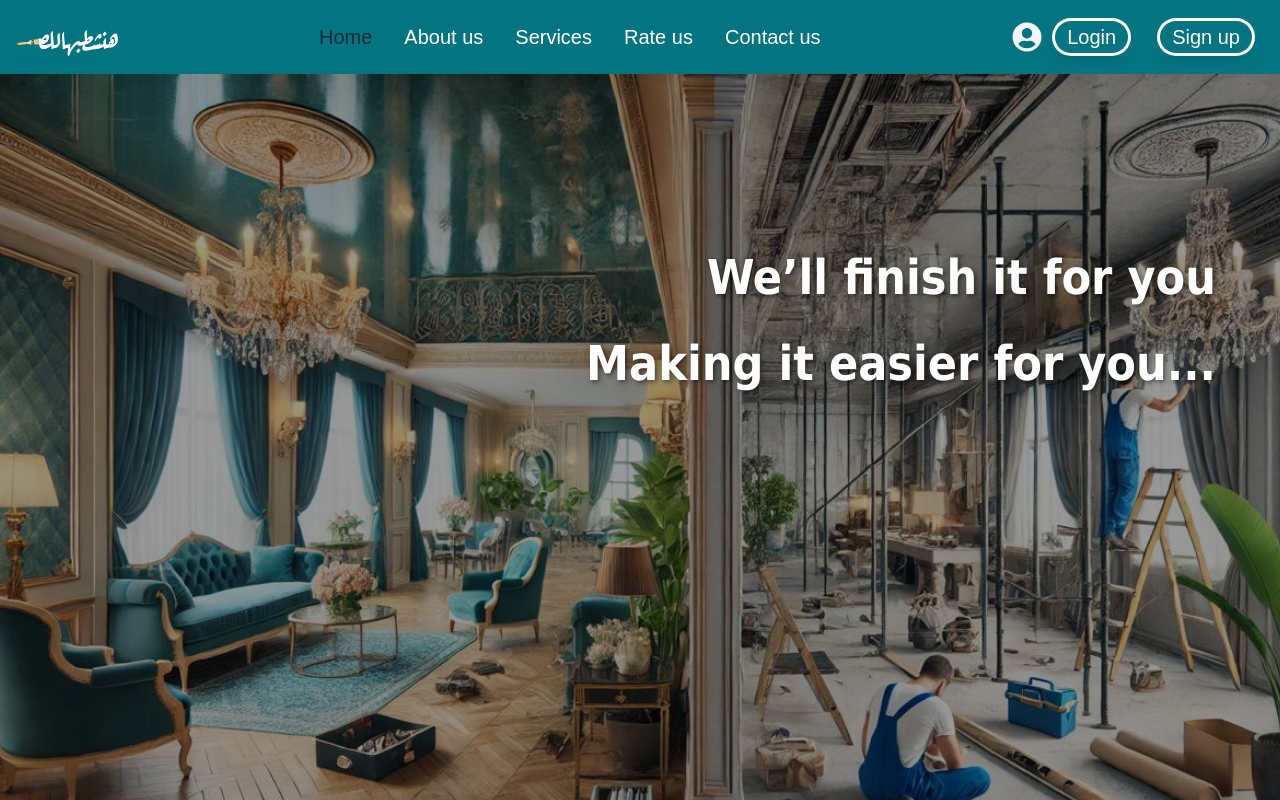
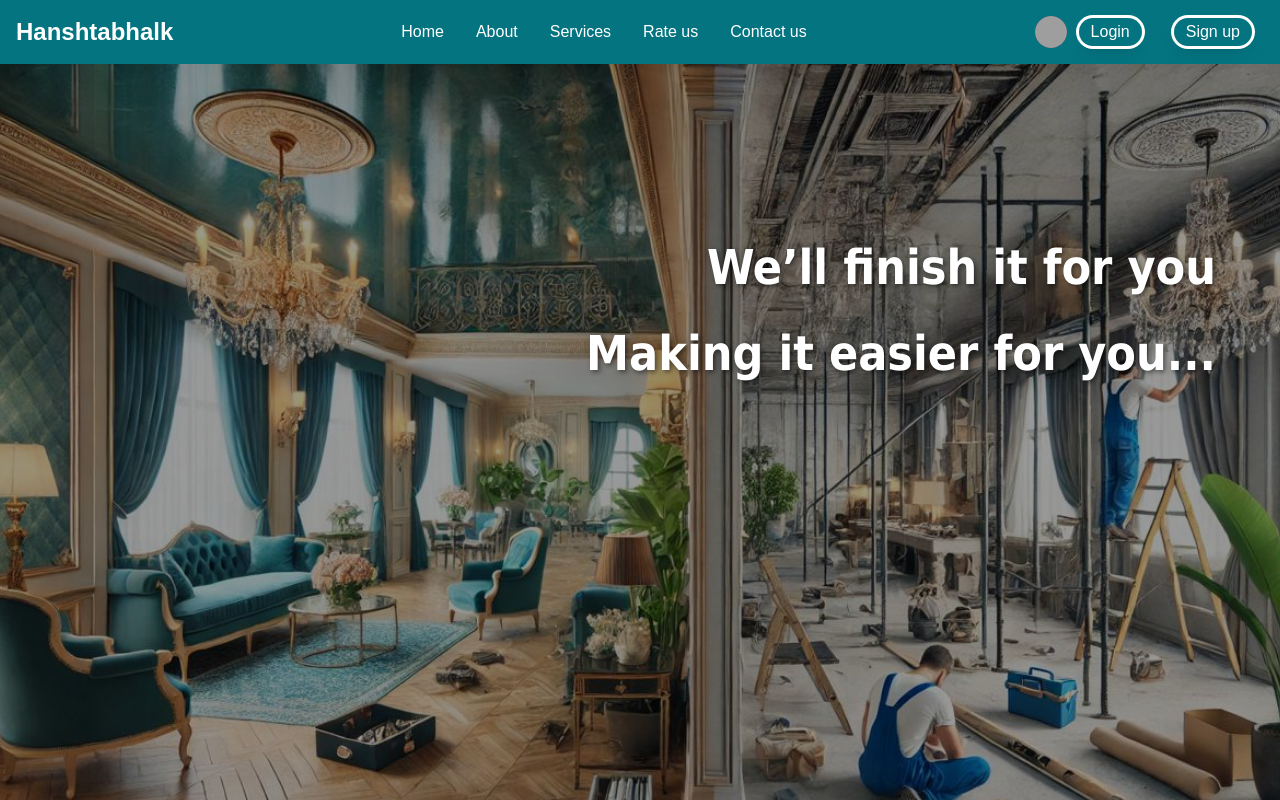
Before and after one commit to AyaaEbaid/graduationProj, a React (Vite) app: page / in a window 1280 px wide. Shown: the top 800 px of the page. Built offline with nearby package versions, Linux system fonts and the light colour scheme; grey boxes are pictures that could not be loaded; a web font is replaced by a local one.

Commit message:
Updatenav

```diff
--- a/src/components/Navbar/Navbar.jsx
+++ b/src/components/Navbar/Navbar.jsx
@@ -1,23 +1,54 @@
-import React, { useState } from "react";
-import logo from "./../../assets/white_logo.png";
-import photoprofile from "./../../assets/ProfileSmall.png";
-import "./Navbar.module.css";
-import { FaUser, FaSearch, FaUserCircle } from "react-icons/fa";
+import React from 'react'
+import { NavLink } from 'react-router-dom'
 
-import { NavLink } from "react-router-dom";
 export default function Navbar() {
-  const [showInput, setShowInput] = useState(false); // حالة للتحكم في إظهار وإخفاء حقل الإدخال
-  const [search, setSearch] = useState("");
-  const [isOpen, setIsOpen] = useState(false);
 
   return (
     <>
-     <nav className="border-gray-200 bg-teal-600 dark:bg-gray-900">
+
+
+<nav className="bg-teal-600  border-gray-200 dark:bg-gray-900">
   <div className="max-w-screen-xl flex flex-wrap items-center justify-between mx-auto p-4">
-    <div className="flex items-center w-[9%] space-x-3 rtl:space-x-reverse">
-      <img src={logo} className="w-full min-h-7 object-cover" alt="Logo" />
+  <NavLink to="" className="flex text-white  hover:text-white flex-wrap items-center space-x-3 rtl:space-x-reverse">
+      {/* <img src="" className="h-8" alt="Hanshtabhalk Logo" /> */}
+      <span className="self-center text-2xl font-semibold whitespace-nowrap dark:text-white">Hanshtabhalk</span>
+  </NavLink>
+
+  <div className="flex items-center md:order-2 space-x-3 md:space-x-0 rtl:space-x-reverse">
+      <button type="button" data-popover-target="popover-default" className="flex text-sm bg-gray-800 rounded-full md:me-0 focus:ring-4 focus:ring-gray-300 dark:focus:ring-gray-600" id="user-menu-button" aria-expanded="false" data-dropdown-toggle="user-dropdown" data-dropdown-placement="bottom">
+        <span className="sr-only">Open user menu</span>
+        <img className="w-8 h-8 rounded-full" src="/docs/images/people/profile-picture-3.jpg" alt="user photo"/>
+      </button>
+      {/* hover */}
+      <div data-popover id="popover-default" role="tooltip" className="absolute z-10 invisible inline-block w-64 text-sm text-gray-500 transition-opacity duration-300 bg-white border border-gray-200 rounded-lg shadow-xs opacity-0 dark:text-gray-400 dark:border-gray-600 dark:bg-gray-800">
+    <div className="px-3 py-2 text-center bg-gray-100 border-b border-gray-200 rounded-t-lg dark:border-gray-600 dark:bg-gray-700">
+        <h3 className="font-semibold text-gray-900 dark:text-white">Porifile</h3>
     </div>
-    <div className="flex rel text-xl items-center md:order-2 space-x-3 md:space-x-0 rtl:space-x-reverse">
+
+    <div data-popper-arrow></div>
+</div>
+      {/* <!-- Dropdown menu --> */}
+      <div className="z-50 hidden my-4 text-base list-none bg-white divide-y divide-gray-100 rounded-lg shadow-sm dark:bg-gray-700 dark:divide-gray-600" id="user-dropdown">
+        <div className="px-4 py-3">
+          <span className="block text-sm text-gray-900 dark:text-white">Bonnie Green</span>
+          <span className="block text-sm  text-gray-500 truncate dark:text-gray-400">name@flowbite.com</span>
+        </div>
+        <ul className="py-2" aria-labelledby="user-menu-button">
+          <li>
+            <NavLink to="" className="block px-4 py-2 text-sm text-gray-700 hover:bg-gray-100 dark:hover:bg-gray-600 dark:text-gray-200 dark:hover:text-white">Dashboard</NavLink>
+          </li>
+          <li>
+            <NavLink href="#" className="block px-4 py-2 text-sm text-gray-700 hover:bg-gray-100 dark:hover:bg-gray-600 dark:text-gray-200 dark:hover:text-white">Settings</NavLink>
+          </li>
+          <li>
+            <NavLink href="#" className="block px-4 py-2 text-sm text-gray-700 hover:bg-gray-100 dark:hover:bg-gray-600 dark:text-gray-200 dark:hover:text-white">Earnings</NavLink>
+          </li>
+          <li>
+            <NavLink href="#" className="block px-4 py-2 text-sm text-gray-700 hover:bg-gray-100 dark:hover:bg-gray-600 dark:text-gray-200 dark:hover:text-white">Sign out</NavLink>
+          </li>
+        </ul>
+
+      </div>
       <div className="items-center pr-3 justify-between hidden w-full md:flex md:w-auto md:order-1">
         <ul className="flex flex-col font-medium p-4 md:p-0 mt-4 ml-3 text-white md:space-x-8 rtl:space-x-reverse md:flex-row md:mt-0 md:border-0 md:dark:bg-gray-900 dark:border-gray-700">
           <li>
@@ -33,51 +64,41 @@ export default function Navbar() {
         </ul>
       </div>
 
-      {/* User Icon */}
-      <div className="relative z-10" onMouseEnter={() => setIsOpen(true)} onMouseLeave={() => setIsOpen(false)}>
-        <button type="button" className="flex w-8 h-8  items-center justify-center rounded-full md:me-0 focus:ring-4 focus:ring-gray-300 dark:focus:ring-gray-600" id="user-menu-button" aria-expanded={isOpen} data-dropdown-toggle="user-dropdown" data-dropdown-placement="bottom" onClick={() => setIsOpen(false)}>
-          <span className="sr-only">Open user menu</span>
-          <FaUserCircle className="text-gray-100  text-3xl" />
+
+      <button data-collapse-toggle="navbar-user" type="button" className="inline-flex items-center p-2 w-10 h-10 justify-center text-sm text-gray-500 rounded-lg md:hidden hover:bg-gray-100 focus:outline-none focus:ring-2 focus:ring-gray-200 dark:text-gray-400 dark:hover:bg-gray-700 dark:focus:ring-gray-600" aria-controls="navbar-user" aria-expanded="false">
+        <span className="sr-only">Open main menu</span>
+        <svg className="w-5 h-5" aria-hidden="true" xmlns="http://www.w3.org/2000/svg" fill="none" viewBox="0 0 17 14">
+            <path stroke="currentColor" strokeLinecap="round" strokeLinejoin="round" strokeWidth="2" d="M1 1h15M1 7h15M1 13h15"/>
+        </svg>
     </button>
-        {isOpen && (
-          <div className="absolute left-1/2 top-12 -translate-x-1/2 w-40 bg-white shadow-lg rounded-lg transition-all duration-300 z-[-10]">
-            <h2 className="px-4 py-2 text-center cursor-pointer">Profile</h2>
   </div>
-        )}
-      </div>
-    </div>
+
   <div className="items-center justify-between hidden w-full md:flex md:w-auto md:order-1" id="navbar-user">
-      <ul className="flex flex-col font-medium text-xl p-4 md:p-0 mt-4 text-white md:space-x-8 rtl:space-x-reverse md:flex-row md:mt-0 md:border-0 md:dark:bg-gray-900 dark:border-gray-700">
+    <ul className="flex flex-col font-medium p-4 md:p-0 mt-4    md:space-x-8 rtl:space-x-reverse md:flex-row md:mt-0 md:border-0  dark:bg-gray-800 md:dark:bg-gray-900 dark:border-gray-700">
       <li>
-          <NavLink to="/" className="relative group btn block py-2 px-3 text-gray-800 hover:text-gray-800 bg-transparent rounded-sm md:bg-transparent md:text-gray-800 md:p-0">
-            Home
-          </NavLink>
+        <NavLink to="" className="block py-2 px-3 text-white hover:bg-gray-100 md:hover:bg-white md:hover:rounded-lg rounded-sm md:bg-teal-600 md:text-white md:p-0 md:dark:text-blue-500" aria-current="page">Home</NavLink>
       </li>
       <li>
-          <NavLink to="#" className="relative group btn block py-2 px-3 text-white hover:text-gray-800 rounded-sm md:p-0">
-            About us
-          </NavLink>
+        <NavLink to="" className="block py-2 px-3 text-white rounded-sm hover:bg-gray-100 md:hover:bg-white md:hover:rounded-lg  md:hover:text-teal-600 md:p-0 dark:text-white md:dark:hover:text-blue-500 dark:hover:bg-gray-700 dark:hover:text-white md:dark:hover:bg-transparent dark:border-gray-700">About </NavLink>
       </li>
       <li>
-          <NavLink to="services" className="relative group btn block py-2 px-3 text-white hover:text-gray-800 rounded-sm md:p-0">
-            Services
-          </NavLink>
+        <NavLink to="services" className="block py-2 px-3 text-white rounded-sm hover:bg-gray-100 md:hover:bg-white md:hover:rounded-lg  md:hover:text-teal-600 md:p-0 dark:text-white md:dark:hover:text-blue-500 dark:hover:bg-gray-700 dark:hover:text-white md:dark:hover:bg-transparent dark:border-gray-700">Services </NavLink>
       </li>
       <li>
-          <NavLink to="rate" className="relative group btn block py-2 px-3 text-white hover:text-gray-800 rounded-sm md:p-0">
-            Rate us
-          </NavLink>
+        <NavLink to="" className="block py-2 px-3 text-white rounded-sm hover:bg-gray-100 md:hover:bg-white md:hover:rounded-lg  md:hover:text-teal-600 md:p-0 dark:text-white md:dark:hover:text-blue-500 dark:hover:bg-gray-700 dark:hover:text-white md:dark:hover:bg-transparent dark:border-gray-700">Rate us </NavLink>
       </li>
       <li>
-          <NavLink to="#" className="relative group btn block py-2 px-3 text-white hover:text-gray-800 rounded-sm md:p-0">
-            Contact us
-          </NavLink>
+        <NavLink to="" className="block py-2 px-3 text-white rounded-sm hover:bg-gray-100 md:hover:bg-white md:hover:rounded-lg  md:hover:text-teal-600 md:p-0 dark:text-white md:dark:hover:text-blue-500 dark:hover:bg-gray-700 dark:hover:text-white md:dark:hover:bg-transparent dark:border-gray-700">Contact us </NavLink>
       </li>
+
+
+
     </ul>
   </div>
   </div>
 </nav>
 
+
     </>
-  );
+  )
 }
```
Lines whose indentation alone changed are shown as unchanged.
